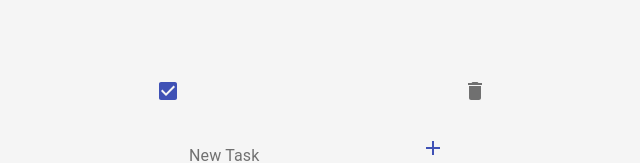
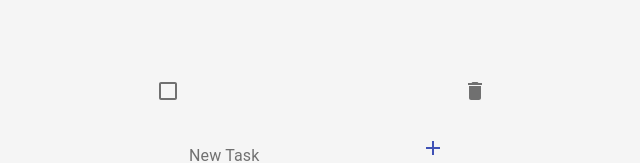
Before and after one commit to kevinngth/todo-list, a React (Create React App) app: page / in a window 1280 px wide. Both pictures are taken after a click on the button 750 px from the left and 408 px from the top of the page. Shown: the part 285-448 px from the top of the page, without its empty margins (317-957 px from the left). Built offline with nearby package versions, Linux system fonts and the light colour scheme.

Commit message:
fixed checkbox bug

```diff
--- a/src/App.tsx
+++ b/src/App.tsx
@@ -2,9 +2,10 @@ import React from 'react';
 import './App.css';
 import { Form } from './components/Form';
 import { TaskList } from './components/TaskList';
+import Task from './models/Task';
 
 export const App: React.FC = () => {
-    const [tasks, setTasks] = React.useState<string[]>([]);
+    const [tasks, setTasks] = React.useState<Task[]>([]);
     return (
         <div className="App">
             <header className="App-header">
--- a/src/components/Form.tsx
+++ b/src/components/Form.tsx
@@ -1,18 +1,19 @@
 import React from 'react';
 import { TextField, IconButton } from '@material-ui/core';
 import AddIcon from '@material-ui/icons/Add';
+import Task from '../models/Task';
 
 type Props = {
-    tasks: string[];
-    setTasks: (tasks: string[]) => void;
+    tasks: Task[];
+    setTasks: (tasks: Task[]) => void;
 };
 
 export const Form: React.FC<Props> = ({ tasks, setTasks }) => {
     const [task, setTask] = React.useState<string>('');
 
-    const handleClick = (task: string) => () => {
+    const addTask = (task: string) => () => {
         const newTasks = [...tasks];
-        newTasks.push(task);
+        newTasks.push({ content: task, isDone: false });
         setTasks(newTasks);
         setTask('');
     };
@@ -20,7 +21,7 @@ export const Form: React.FC<Props> = ({ tasks, setTasks }) => {
     return (
         <div>
             <TextField label="New Task" value={task} onChange={(e) => setTask(e.target.value)} />
-            <IconButton color="primary" size="medium" onClick={handleClick(task)}>
+            <IconButton color="primary" size="medium" onClick={addTask(task)}>
                 <AddIcon />
             </IconButton>
         </div>
--- a/src/components/TaskList.tsx
+++ b/src/components/TaskList.tsx
@@ -1,4 +1,5 @@
 import React from 'react';
+import Task from '../models/Task';
 import { createStyles, makeStyles } from '@material-ui/core/styles';
 import DeleteIcon from '@material-ui/icons/Delete';
 import {
@@ -21,28 +22,20 @@ const useStyles = makeStyles(() =>
 );
 
 type Props = {
-    tasks: string[];
-    setTasks: (tasks: string[]) => void;
+    tasks: Task[];
+    setTasks: (tasks: Task[]) => void;
 };
 
 export const TaskList: React.FC<Props> = ({ tasks, setTasks }) => {
     const classes = useStyles();
-    const [checked, setChecked] = React.useState([0]);
 
-    const handleToggle = (value: number) => () => {
-        const currentIndex = checked.indexOf(value);
-        const newChecked = [...checked];
-
-        if (currentIndex === -1) {
-            newChecked.push(value);
-        } else {
-            newChecked.splice(currentIndex, 1);
-        }
-
-        setChecked(newChecked);
+    const checkTask = (index: number) => () => {
+        const newTasks = [...tasks];
+        newTasks[index].isDone = !newTasks[index].isDone;
+        setTasks(newTasks);
     };
 
-    const handleClick = (index: number) => () => {
+    const deleteTask = (index: number) => () => {
         const newTasks = [...tasks];
         newTasks.splice(index, 1);
         setTasks(newTasks);
@@ -52,13 +45,13 @@ export const TaskList: React.FC<Props> = ({ tasks, setTasks }) => {
         <List className={classes.root}>
             {tasks.map((task, index) => {
                 return (
-                    <ListItem key={index} role={undefined} dense button onClick={handleToggle(index)}>
+                    <ListItem key={index} role={undefined} dense button onClick={checkTask(index)}>
                         <ListItemIcon>
-                            <Checkbox color="primary" edge="start" checked={checked.indexOf(index) !== -1} />
+                            <Checkbox color="primary" edge="start" checked={task.isDone} />
                         </ListItemIcon>
-                        <ListItemText primary={task} />
+                        <ListItemText primary={task.content} />
                         <ListItemSecondaryAction>
-                            <IconButton edge="end" onClick={handleClick(index)}>
+                            <IconButton edge="end" onClick={deleteTask(index)}>
                                 <DeleteIcon />
                             </IconButton>
                         </ListItemSecondaryAction>
```
